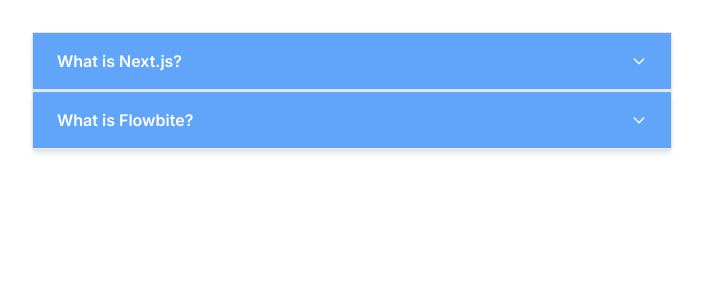
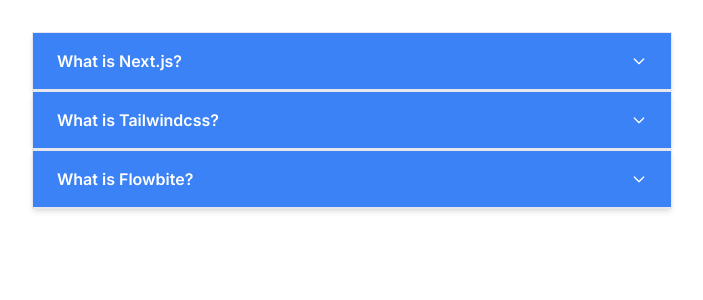
Before and after one commit to CC-Areeb/next-js, a Next.js app: page /about in a window 1280 px wide. Shown: the top 300 px of the page, without its empty margins (288-991 px from the left). Built offline with nearby package versions, Linux system fonts and the light colour scheme.

Commit message:
Updated color pallet for accordian

```diff
--- a/src/app/about/page.js
+++ b/src/app/about/page.js
@@ -10,6 +10,10 @@
                     content="Next.js is a React framework for building full-stack web applications. You use React Components to build user interfaces, and Next.js for additional features and optimizations."
                 />
                 <Accodian
+                    title="What is Tailwindcss?"
+                    content="A utility-first CSS framework packed with classes like flex, pt-4, text-center and rotate-90 that can be composed to build any design, directly in your markup."
+                />
+                <Accodian
                     title="What is Flowbite?"
                     content="Flowbite is an open-source library of interactive components built on top of Tailwind CSS including buttons, dropdowns, modals, navbars, and more."
                 />
--- a/src/components/Accodian.js
+++ b/src/components/Accodian.js
@@ -13,7 +13,7 @@
         <div className='w-[50%] mx-auto border shadow-md'>
             <button
                 type='button'
-                className={`w-full text-left py-4 px-6 font-semibold border-b flex justify-between items-center ${isExpanded ? 'bg-blue-700 text-white' : 'bg-blue-400 text-white'}`}
+                className={`w-full text-left py-4 px-6 font-semibold border-b flex justify-between items-center ${isExpanded ? 'bg-blue-900 text-white' : 'bg-blue-500 text-white'}`}
                 onClick={toggleAccordion}
             >
                 <span>{title}</span>
```
